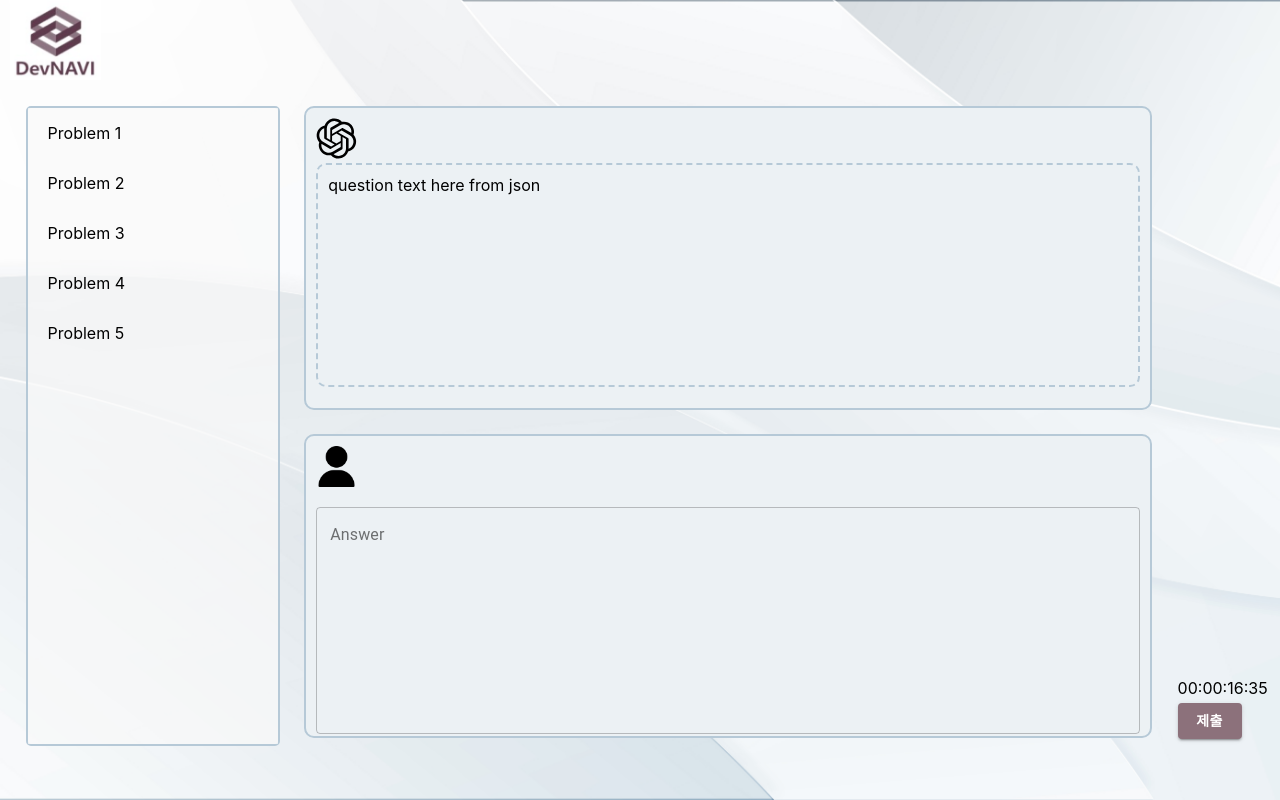
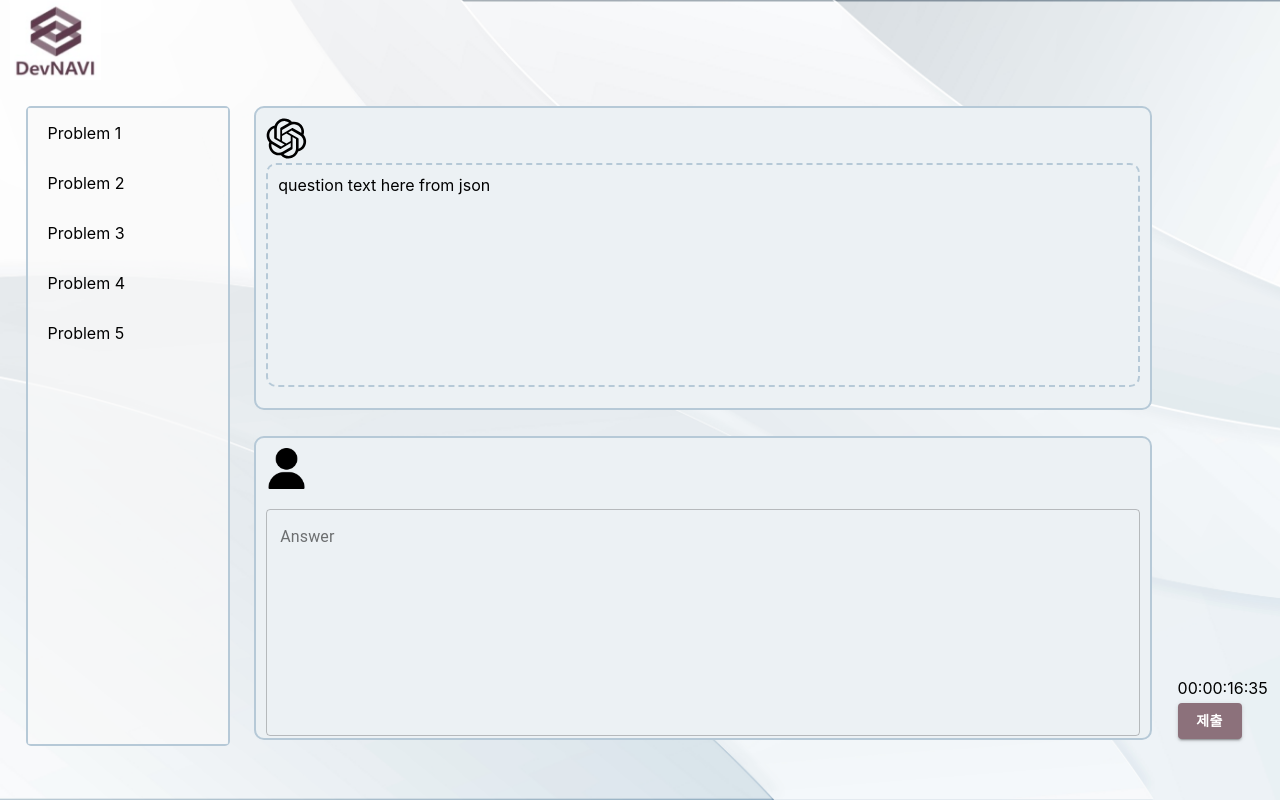
Before and after one commit to skkuse/2023spring_41class_team3, a React (Create React App) app in the folder client/: page /interview in a window 1280 px wide. Built offline with nearby package versions, Linux system fonts and the light colour scheme.

Commit message:
chore: (front) CountdownTimer.jsx 파일명,  경로 변경

```diff
--- a/client/src/components/Interview/InterviewTimer.jsx
+++ /dev/null
@@ -1,10 +0,0 @@
-import React from 'react';
-import Countdown from 'react-countdown';
-
-const TIME_LIMIT = 1000000;
-
-function InterviewTimer() {
-	return <Countdown date={Date.now() + TIME_LIMIT} />;
-}
-
-export default InterviewTimer;
--- a/client/src/components/Interview/SidebarInterview.jsx
+++ b/client/src/components/Interview/SidebarInterview.jsx
@@ -13,7 +13,7 @@ function SidebarInterview() {
 	const problemList = [1, 2, 3, 4, 5];
 
 	return (
-		<Sidebar style={siderbarStyle}>
+		<Sidebar style={siderbarStyle} width="200px">
 			<Menu>
 				{problemList.map((num) => (
 					<MenuItem>{`Problem ${num}`}</MenuItem>
--- a/client/src/pages/InterviewPage.jsx
+++ b/client/src/pages/InterviewPage.jsx
@@ -3,11 +3,11 @@ import styled from 'styled-components';
 
 import bgImage from 'assets/images/background/landing-background.jpg';
 import Header from 'components/common/Header';
-import SidebarInterview from 'components/Interview/SidebarInterview';
-import QuestionSection from 'components/Interview/QuestionSection';
-import AnswerSection from 'components/Interview/AnswerSection';
-import SubmitButton from 'components/Interview/SubmitButotn';
-import InterviewTimer from 'components/Interview/InterviewTimer';
+import SidebarInterview from 'components/interview/SidebarInterview';
+import QuestionSection from 'components/interview/QuestionSection';
+import AnswerSection from 'components/interview/AnswerSection';
+import SubmitButton from 'components/interview/SubmitButotn';
+import CountdownTimer from 'components/CountdownTimer';
 
 function InterviewPage() {
 	return (
@@ -21,7 +21,7 @@ function InterviewPage() {
 				</SectionWrapper>
 				<TimeButtonWrapper>
 					<SubmitButton />
-					<InterviewTimer />
+					<CountdownTimer />
 				</TimeButtonWrapper>
 			</Content>
 		</Wrapper>
@@ -47,7 +47,7 @@ const Content = styled.main`
 `;
 
 const SectionWrapper = styled.div`
-	width: 65vw;
+	width: 70vw;
 	margin: 0 2%;
 `;
 
--- a/client/src/pages/ResultPage.jsx
+++ b/client/src/pages/ResultPage.jsx
@@ -4,8 +4,8 @@ import styled from 'styled-components';
 import bgImage from 'assets/images/background/landing-background.jpg';
 
 import Header from 'components/common/Header';
-import SidebarContainer from 'components/Result/SidebarContainer';
-import ResultContent from 'components/Result/ResultContent';
+import SidebarContainer from 'components/result/SidebarContainer';
+import ResultContent from 'components/result/ResultContent';
 
 function ResultPage() {
 	return (
```
Also changed, not shown: client/src/pages/LandingPage.jsx (+4 -4 lines).
